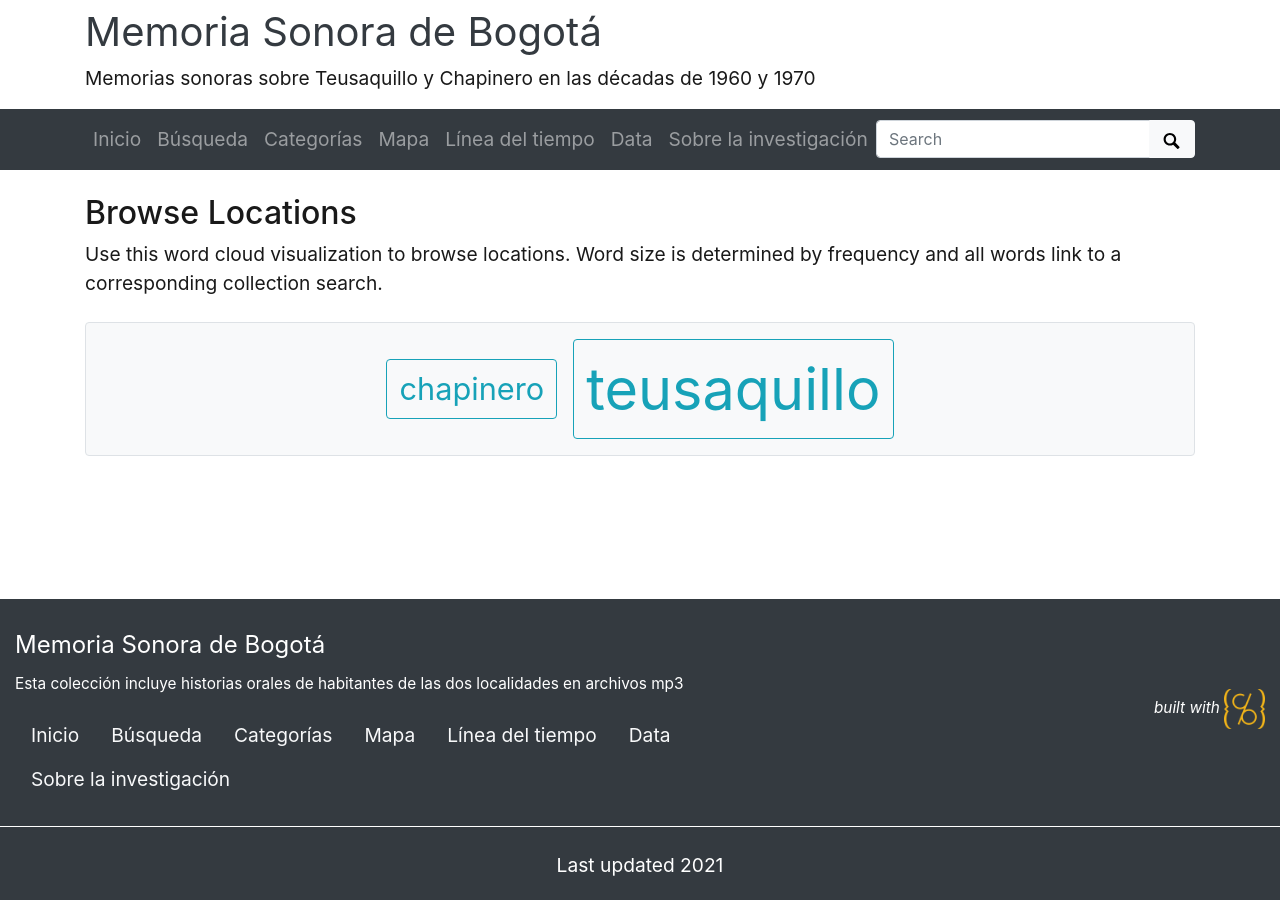
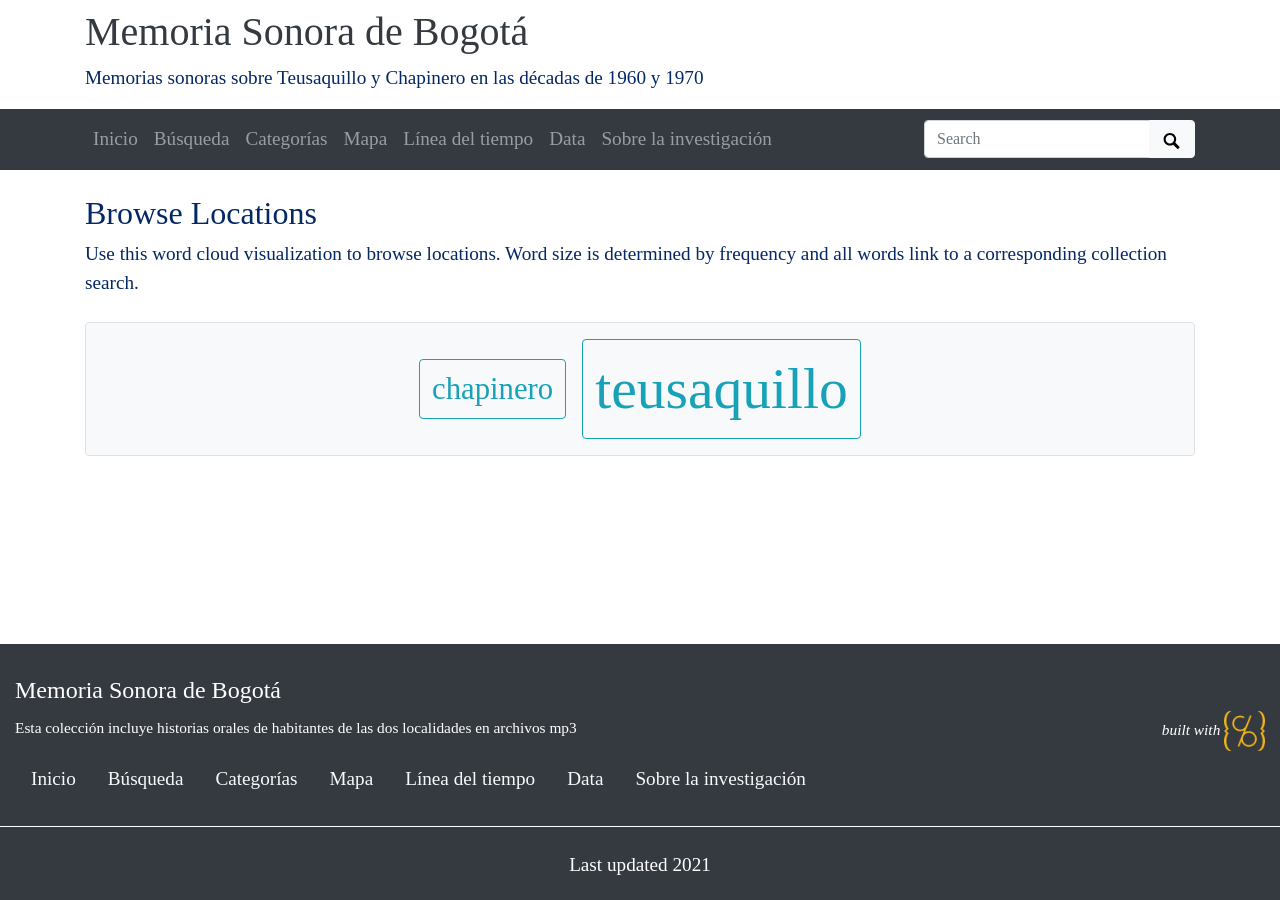
Before and after one commit to lparisb/memoriasonorabogota, a Jekyll site: the page built from pages/locations.md, in a window 1280 px wide. Built offline with Jekyll 4.4.1, drawn with Linux system fonts in a browser that asks for light colours; some web fonts are replaced.

Commit message:
Update theme
Cambio de text-color, base-font-family y font-cdn

```diff
--- a/_data/theme.yml
+++ b/_data/theme.yml
@@ -81,7 +81,7 @@ bootswatch: # leave blank or comment out for plain bootstrap
 
 # THEME FONTS
 base-font-size: 1.2em
-text-color: "#191919"
+text-color: "#032863"
 link-color: "#17a2b8"
-base-font-family: # comment out for bootstrap defaults. e.g. Roboto
-font-cdn: # add font stylesheet, e.g. <link href="https://fonts.googleapis.com/css?family=Roboto&display=swap" rel="stylesheet">
+base-font-family: Zen Old Mincho
+font-cdn: <link href="https://fonts.googleapis.com/css2?family=Zen+Old+Mincho&display=swap" rel="stylesheet">
```
